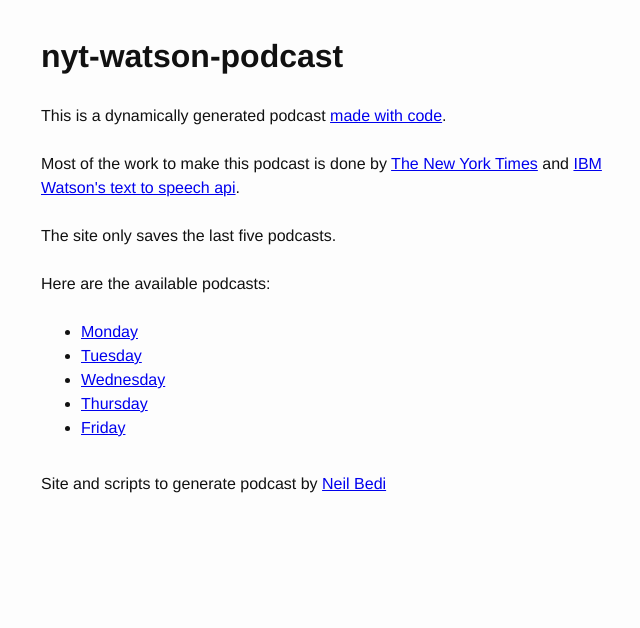
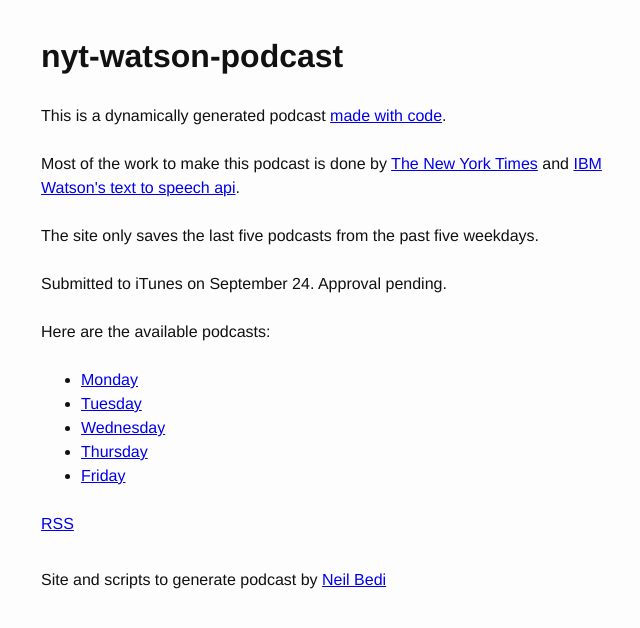
Before and after one commit to nbedi/nyt-watson-podcast, a website: page index.html in a window 1280 px wide. Shown: the whole page, without its empty margins (299-939 px from the left). Drawn offline with Linux system fonts and the light colour scheme.

Commit message:
updating page

```diff
--- a/index.html
+++ b/index.html
@@ -15,7 +15,9 @@
           <a href="http://www.ibm.com/smarterplanet/us/en/ibmwatson/developercloud/text-to-speech.html">
           IBM Watson's text to speech api</a>.</p>
 
-          <p>The site only saves the last five podcasts.</p>
+          <p>The site only saves the last five podcasts from the past five weekdays.</p>
+
+          <p>Submitted to iTunes on September 24. Approval pending.</p>
 
           <p>Here are the available podcasts:</p>
           <ul>
@@ -26,6 +28,7 @@
             <li><a href="/friday.mp3">Friday</a></li>
           </ul>
         </main>
+        <p><a href="http://nwp.neilbedi.com/feed.xml">RSS</a></p>
         <footer>Site and scripts to generate podcast by <a href="http://neilbedi.com">Neil Bedi</a></footer>
     </body>
 </html>
```
